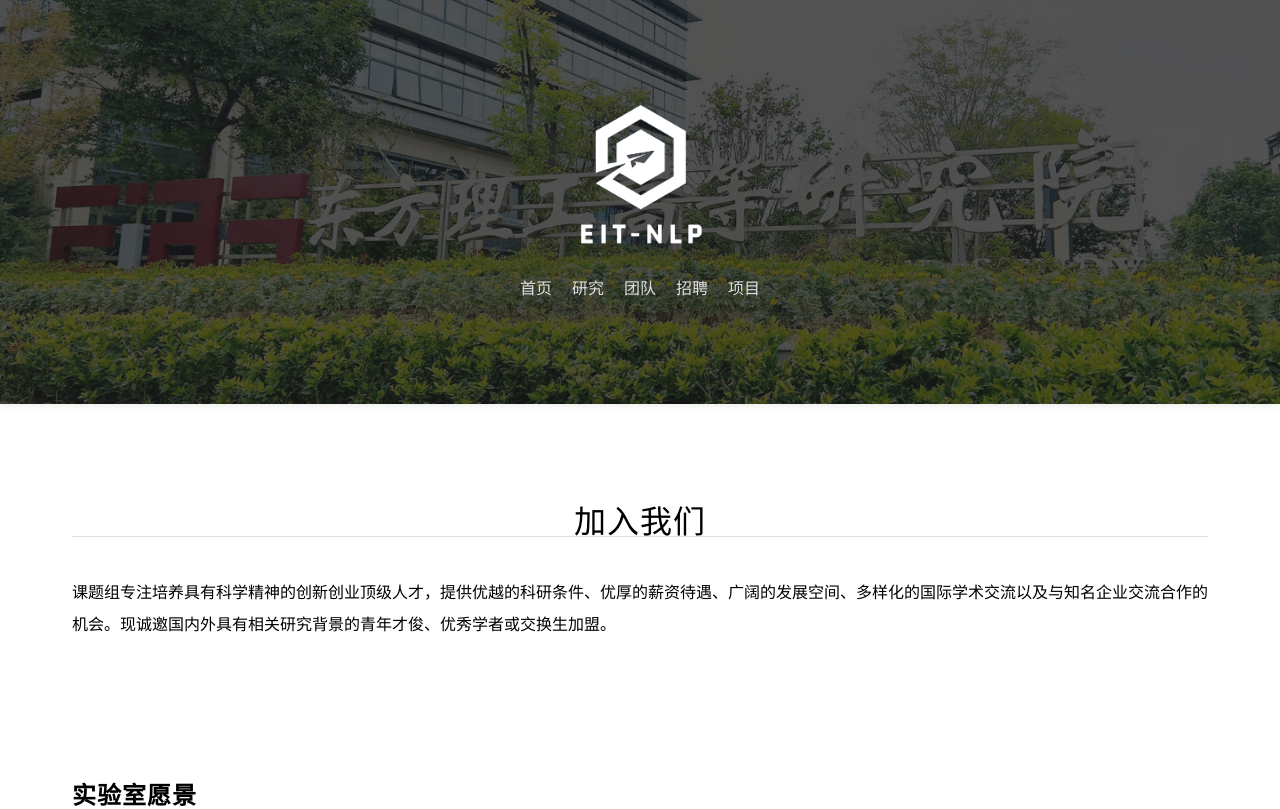
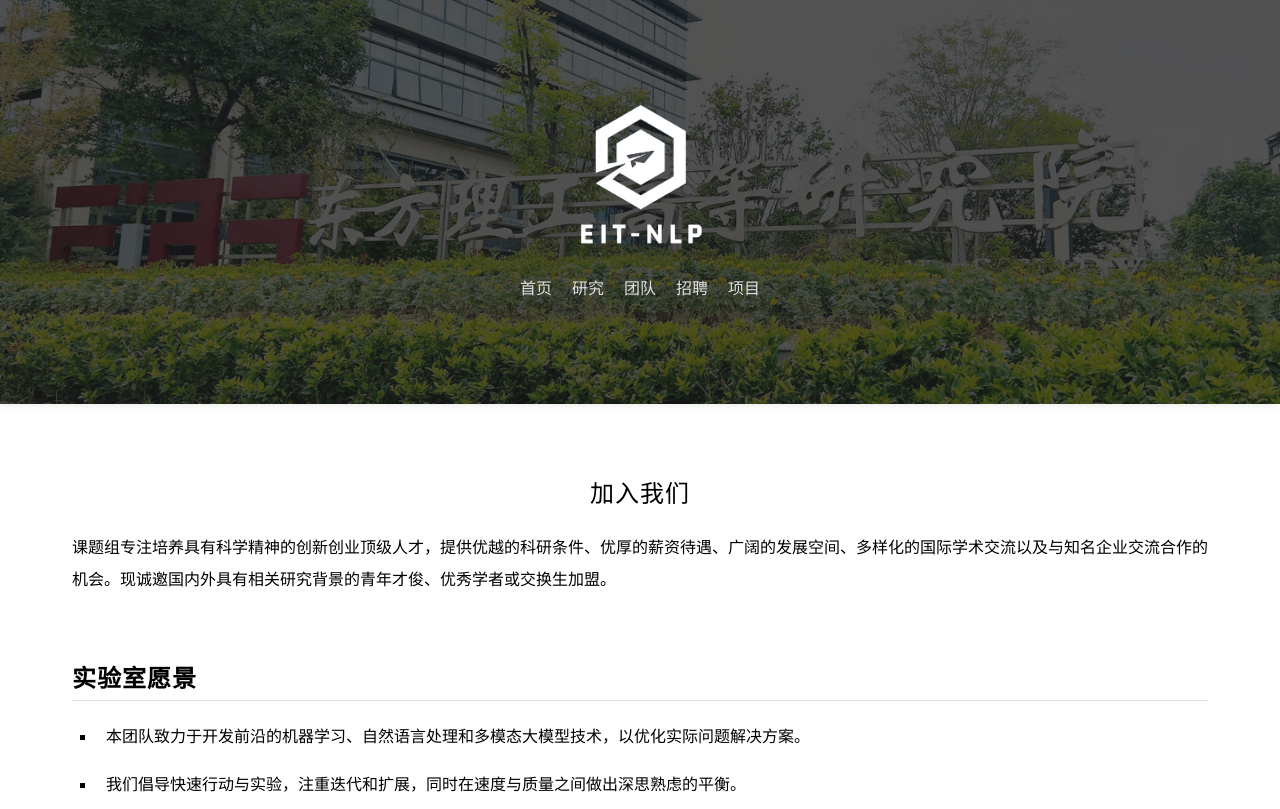
Before and after one commit to MidnightJump/eit-nlp-lab-website, a Vue app in the folder vue-site/: page /sys/hiring in a window 1280 px wide. Shown: the top 809 px of the page. Built offline with nearby package versions, Linux system fonts and the light colour scheme.

Commit message:
fix：重构，vue版本初始化

```diff
--- a/vue-site/src/views/HiringView.vue
+++ b/vue-site/src/views/HiringView.vue
@@ -130,13 +130,12 @@ section {
 }
 
 h1 {
-  font-size: 2rem;
+  font-size: 24px;
   margin-bottom: 1rem;
   text-align: center;
   color: var(--text);
-  font-weight: 600;
-  line-height: 1.3;
-  border-bottom: 1px solid #e0e0e0;
+  font-weight: 400;
+  line-height: 36px;
 }
 
 h2 {
@@ -146,6 +145,7 @@ h2 {
   font-weight: 600;
   line-height: 1.3;
   border-bottom: 1px solid #e0e0e0;
+  margin:20px 0px 20px 0px;
 }
 
 h3 {
@@ -203,14 +203,16 @@ ul {
   width: 100%;
   margin: 0 auto;
   text-align: center;
-  padding: 2rem 0;
+  padding: 0 0 0 0;
   margin-bottom: 2rem;
 
   h1 {
-    margin-top: 40px;
-    margin-bottom: 40px;
+    font-size: 24px;
+    margin-bottom: 1rem;
+    text-align: center;
+    color: var(--text);
     font-weight: 400;
-    line-height: 28px;
+    line-height: 36px;
   }
 
   p {
@@ -305,10 +307,7 @@ ul {
     padding: 1rem;
   }
 
-  h1 {
-    font-size: 2rem;
-    font-weight: 400;
-  }
+
 
   h2 {
     font-size: 1.5rem;
--- a/vue-site/src/views/HomeView.vue
+++ b/vue-site/src/views/HomeView.vue
@@ -134,13 +134,12 @@ section {
 }
 
 h1 {
-  font-size: 2rem;
+  font-size: 24px;
   margin-bottom: 1rem;
   text-align: center;
   color: var(--text);
-  font-family: var(--heading);
   font-weight: 600;
-  line-height: 1.3;
+  line-height: 33.6px;
 }
 
 h2 {
@@ -150,6 +149,7 @@ h2 {
   font-weight: 600;
   line-height: 1.3;
   border-bottom: 1px solid #e0e0e0;
+  margin:20px 0px 20px 0px;
 }
 
 p {
@@ -178,7 +178,8 @@ p {
   width: 100%;
   margin: 0 auto;
   text-align: center;
-  padding: 2rem 0;
+  // padding: 2rem 0;
+  padding-top: 0px;
   margin-bottom: 2rem;
 
   h1 {
--- a/vue-site/src/views/ResearchView.vue
+++ b/vue-site/src/views/ResearchView.vue
@@ -44,9 +44,13 @@ onMounted(async () => {
 }
 
 h1 {
-  font-size: 2.5rem;
-  margin-bottom: 3rem;
+  font-size: 24px;
+  margin-bottom: 1rem;
   text-align: center;
+  color: var(--text);
+  font-weight: 400;
+  line-height: 36px;
+  // border-bottom: 1px solid #e0e0e0;
 }
 
 .papers-list {
--- a/vue-site/src/views/TeamView.vue
+++ b/vue-site/src/views/TeamView.vue
@@ -151,9 +151,12 @@
 }
 
 h1 {
-  font-size: 2.5rem;
-  margin-bottom: 2rem;
+  font-size: 24px;
+  margin-bottom: 1rem;
   text-align: center;
+  color: var(--text);
+  font-weight: 400;
+  line-height: 36px;
 
   i {
     margin-right: 0.5rem;
@@ -161,14 +164,21 @@ h1 {
 }
 
 h2 {
-  font-size: 2rem;
-  margin: 3rem 0 1.5rem;
-  color: var(--primary);
+  font-size: 1.5rem;
+  margin-bottom: 1rem;
+  color: var(--text);
+  font-weight: 600;
+  line-height: 1.3;
+  border-bottom: 1px solid #e0e0e0;
+  margin:20px 0px 20px 0px;
 }
 
 h3 {
-  font-size: 1.5rem;
-  margin: 1.5rem 0 1rem;
+  font-size: 1.3rem;
+  margin-bottom: 1rem;
+  color: var(--primary);
+  font-weight: 600;
+  line-height: 1.3;
 }
 
 .intro {
```
